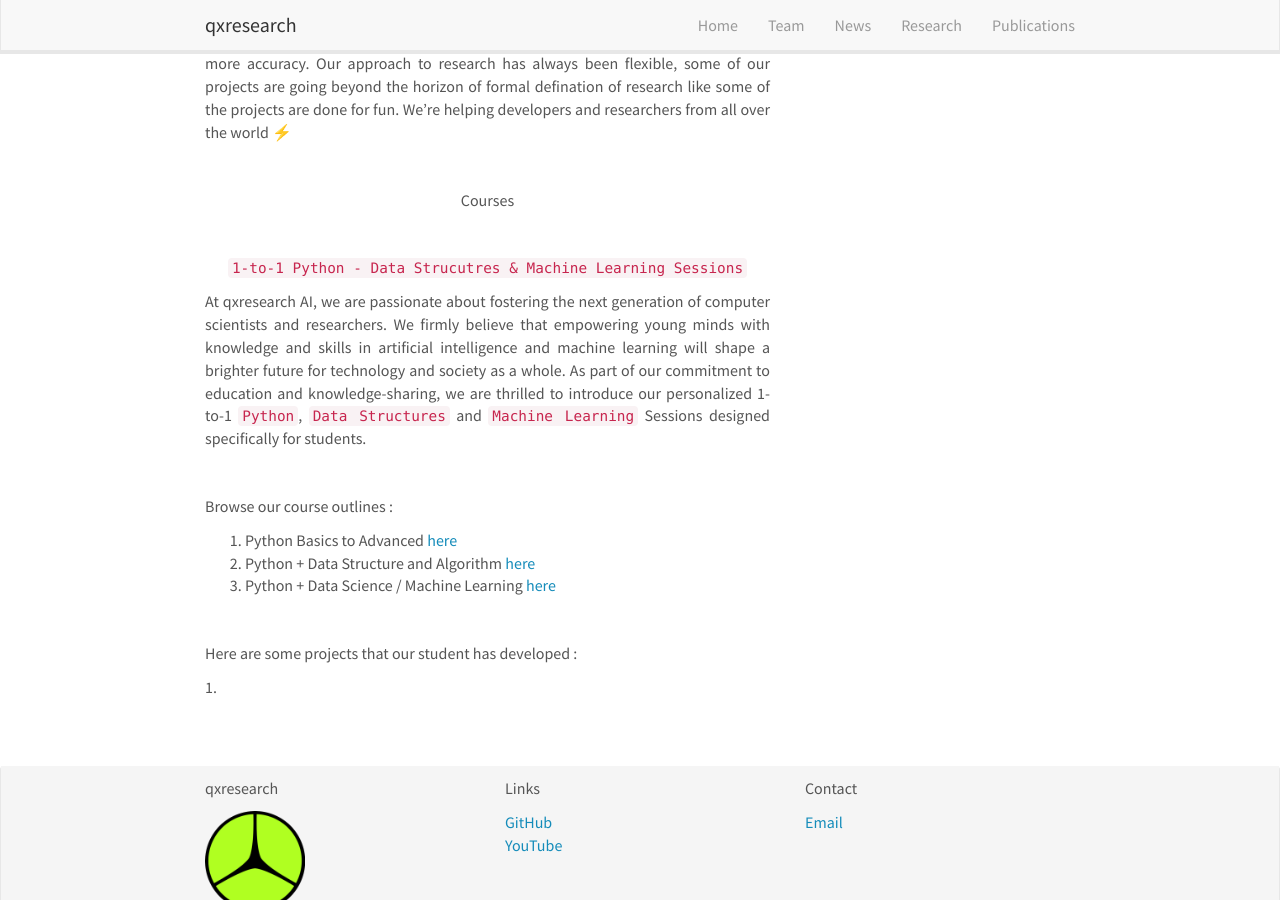
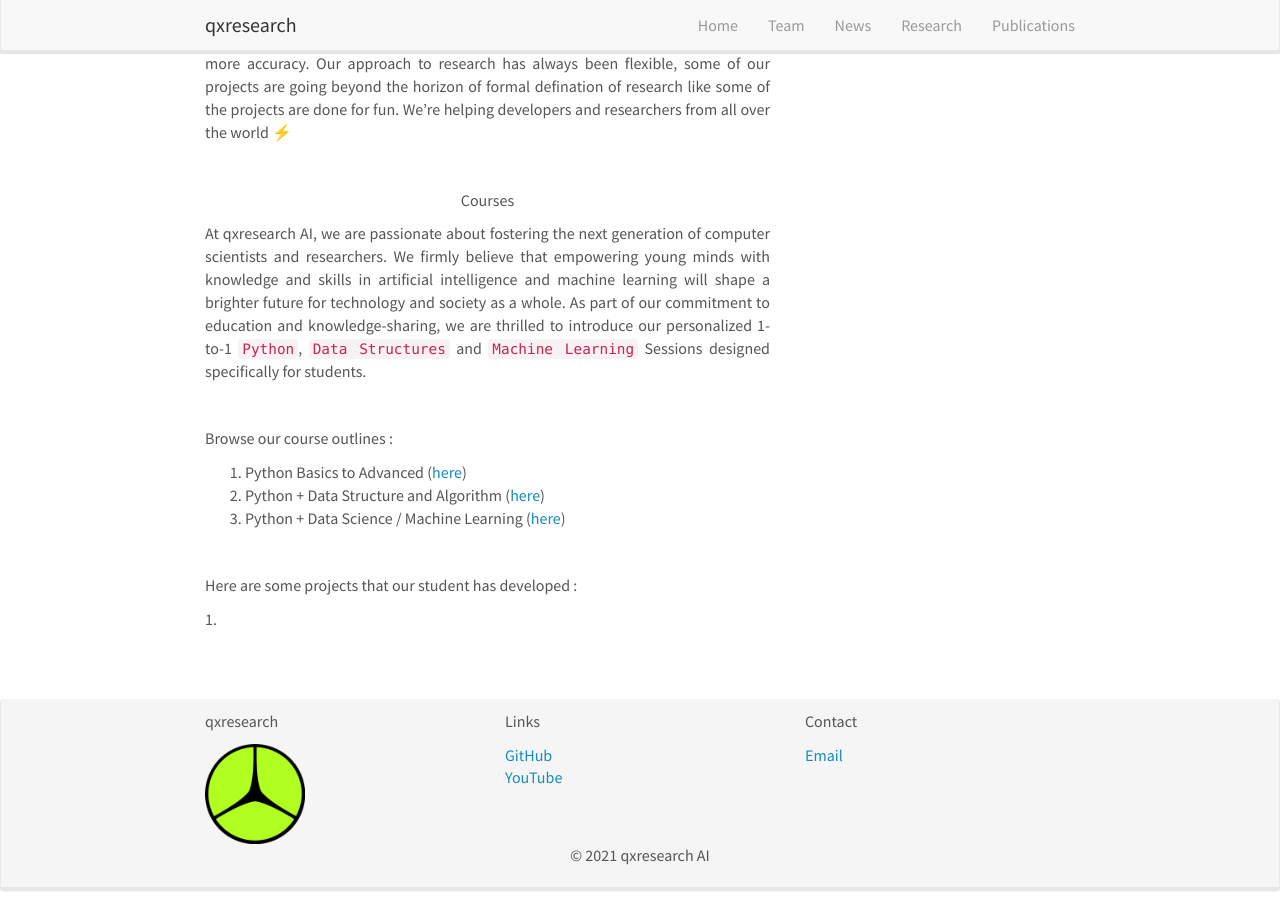
Before and after one commit to qxresearch/qxresearch.github.io, a Jekyll site: the page built from _pages/home.md, in a window 1280 px wide and 900 px high, scrolled down 623 px. Built offline with Jekyll 4.4.1, drawn with Linux system fonts in a browser that asks for light colours; nearby versions of some CDN libraries; comment, search, counter and statistics services are not loaded.

Commit message:
Update home.md

```diff
--- a/_pages/home.md
+++ b/_pages/home.md
@@ -22,21 +22,15 @@ In past couple of years, computing has expanded as a field and grown in its impo
   Courses
 </p>
 
-<br>
-
-<p align="center">
-  `1-to-1 Python - Data Strucutres & Machine Learning Sessions`
-</p>
-
 
 At qxresearch AI, we are passionate about fostering the next generation of computer scientists and researchers. We firmly believe that empowering young minds with knowledge and skills in artificial intelligence and machine learning will shape a brighter future for technology and society as a whole. As part of our commitment to education and knowledge-sharing, we are thrilled to introduce our personalized 1-to-1 `Python`, `Data Structures` and `Machine Learning` Sessions designed specifically for students.
 
 <br>
 
 Browse our course outlines :
-1. Python Basics to Advanced [here]()
-2. Python + Data Structure and Algorithm [here]()
-3. Python + Data Science / Machine Learning [here]()
+1. Python Basics to Advanced ([here]())
+2. Python + Data Structure and Algorithm ([here]())
+3. Python + Data Science / Machine Learning ([here]())
 
 <br>
 
```
